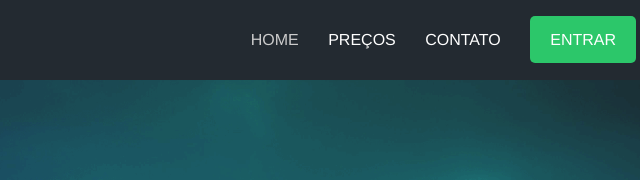
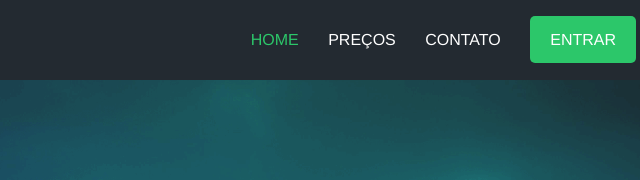
Before and after one commit to helifacundo/hdc-host, a plain HTML site: page index.html in a window 1280 px wide. In both pictures the pointer is over the link "HOME". Shown: the top 180 px of the page, 612-1252 px from the left. Drawn offline with Linux system fonts and the light colour scheme.

Commit message:
Atualização de estilos CSS e do arquivo README.md

```diff
--- a/css/style.css
+++ b/css/style.css
@@ -52,7 +52,7 @@ nav {
     transition: 0.5s;
 }
 .navbar-items a:hover {
-    color: #ccc;
+    color: #2cc76a;
 }
 
 .default-btn {
```
Also changed, not shown: 1 other file.
